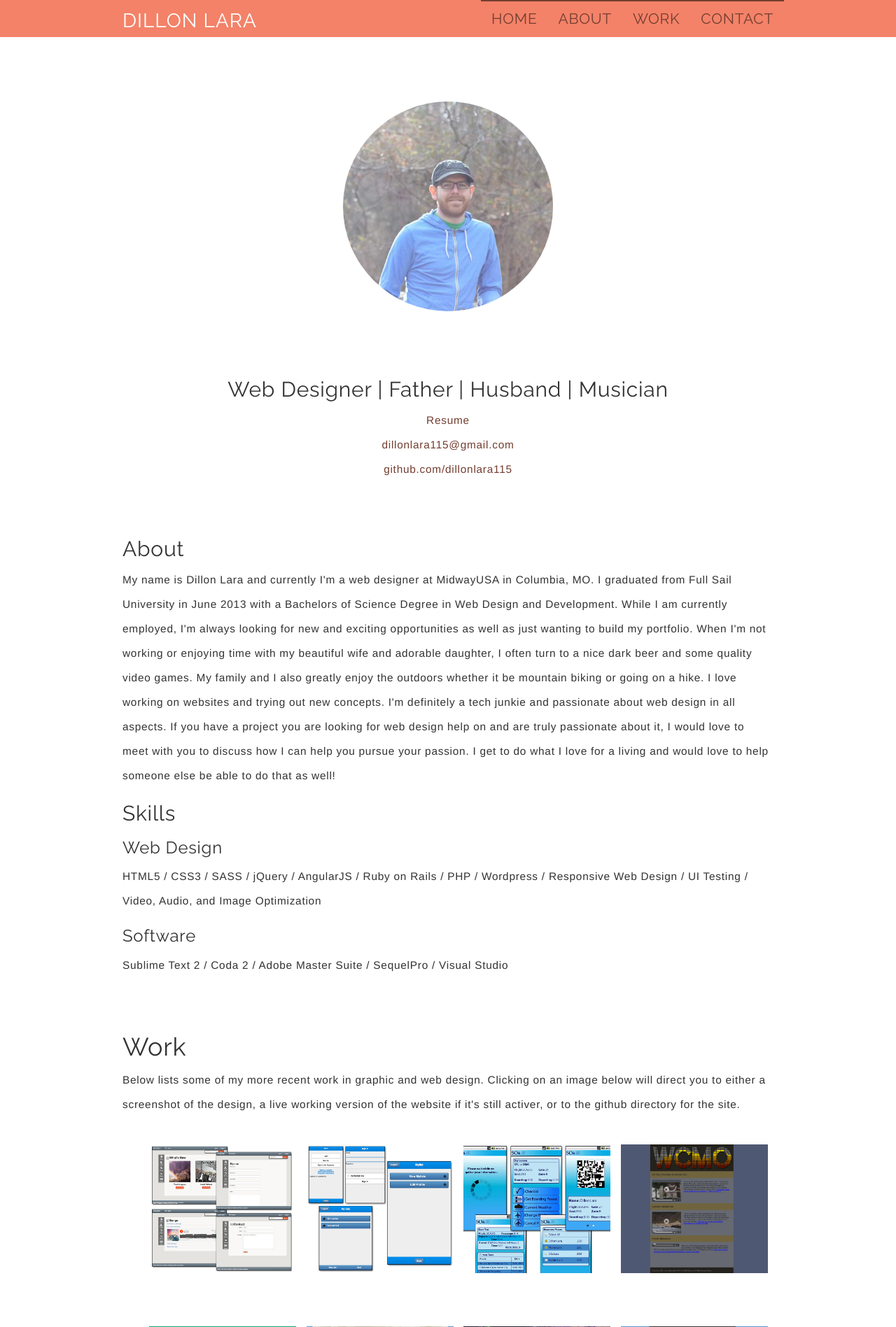
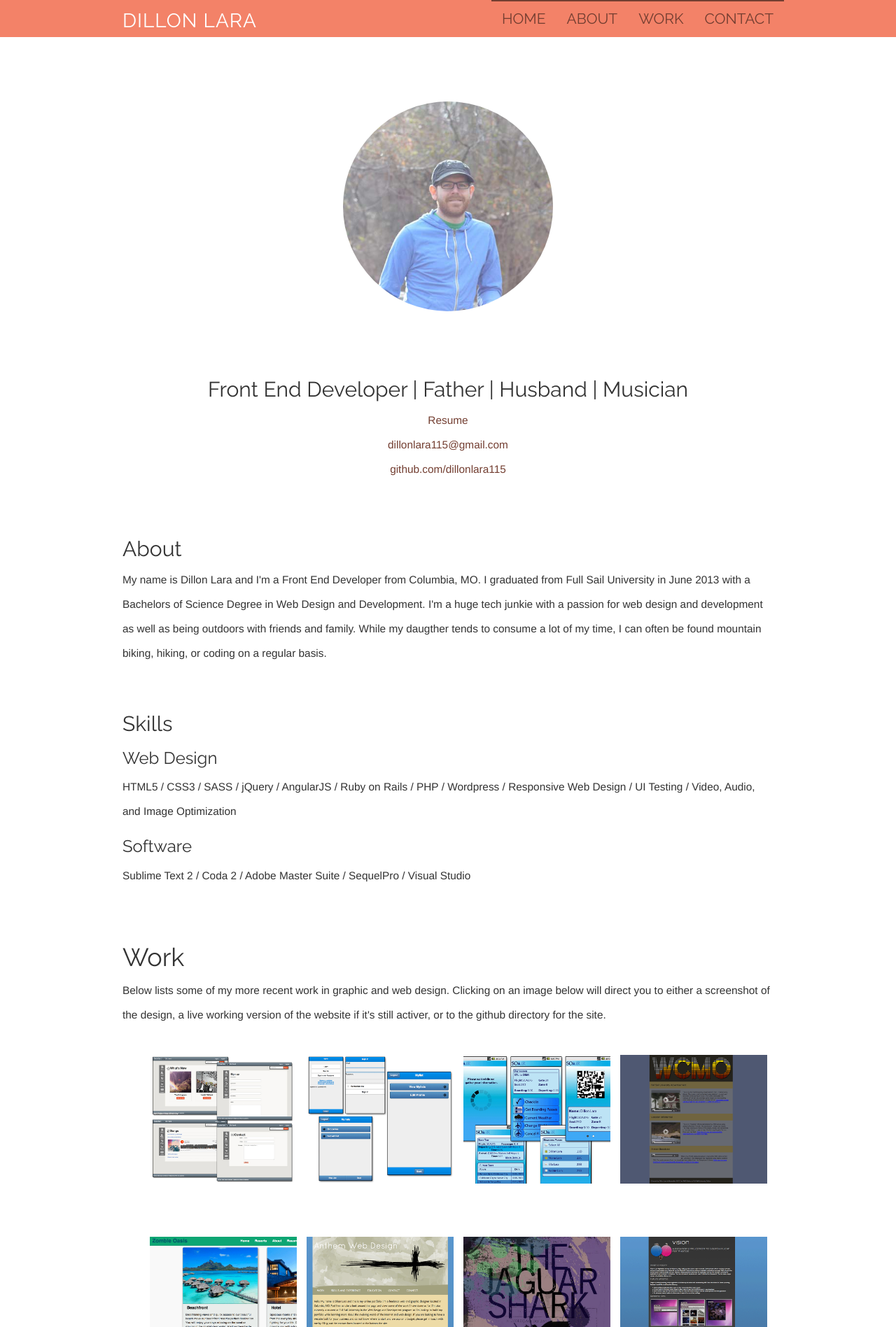
Before and after one commit to dillonlara115/myPortfolio, a Rails app: page / in a window 1280 px wide. Shown: the top 1897 px of the page at 70% size. Run offline with Rails 7, Linux system fonts and the light colour scheme; style sheets or scripts are compiled from the project's sources; some libraries are stand-ins or nearby versions.

Commit message:
footer styles

```diff
--- a/.c9/metadata/workspace/app/assets/stylesheets/application.css
+++ b/.c9/metadata/workspace/app/assets/stylesheets/application.css
@@ -1 +1 @@
-{"filter":false,"title":"application.css","tooltip":"/app/assets/stylesheets/application.css","undoManager":{"mark":-1,"position":-1,"stack":[]},"ace":{"folds":[],"scrolltop":0,"scrollleft":0,"selection":{"start":{"row":0,"column":0},"end":{"row":0,"column":0},"isBackwards":false},"options":{"guessTabSize":true,"useWrapMode":false,"wrapToView":true},"firstLineState":{"row":3,"state":"comment","mode":"ace/mode/css"}},"timestamp":1418760568166,"hash":"51889755950145532c79ef11726d40a4abd0eed4"}
+{"filter":false,"title":"application.css","tooltip":"/app/assets/stylesheets/application.css","undoManager":{"mark":-1,"position":-1,"stack":[]},"ace":{"folds":[],"scrolltop":0,"scrollleft":0,"selection":{"start":{"row":0,"column":0},"end":{"row":0,"column":0},"isBackwards":false},"options":{"guessTabSize":true,"useWrapMode":false,"wrapToView":true},"firstLineState":0},"timestamp":1418760568166,"hash":"51889755950145532c79ef11726d40a4abd0eed4"}
--- a/.c9/metadata/workspace/app/assets/stylesheets/posts.css.scss
+++ b/.c9/metadata/workspace/app/assets/stylesheets/posts.css.scss
@@ -1 +1 @@
-{"filter":false,"title":"posts.css.scss","tooltip":"/app/assets/stylesheets/posts.css.scss","undoManager":{"mark":-1,"position":-1,"stack":[]},"ace":{"folds":[],"scrolltop":0,"scrollleft":0,"selection":{"start":{"row":0,"column":0},"end":{"row":0,"column":0},"isBackwards":false},"options":{"guessTabSize":true,"useWrapMode":false,"wrapToView":true},"firstLineState":0},"timestamp":1418760163450,"hash":"46238bb0555e70fde8b9c4153a735d43398e2da2"}
+{"filter":false,"title":"posts.css.scss","tooltip":"/app/assets/stylesheets/posts.css.scss","undoManager":{"mark":-1,"position":-1,"stack":[]},"ace":{"folds":[],"scrolltop":0,"scrollleft":0,"selection":{"start":{"row":0,"column":0},"end":{"row":0,"column":0},"isBackwards":false},"options":{"guessTabSize":true,"useWrapMode":false,"wrapToView":true},"firstLineState":{"row":166,"mode":"ace/mode/scss"}},"timestamp":1418760163450,"hash":"46238bb0555e70fde8b9c4153a735d43398e2da2"}
--- /dev/null
+++ b/.c9/metadata/workspace/app/views/layouts/_footer.html.erb
@@ -0,0 +1 @@
+{"filter":false,"title":"_footer.html.erb","tooltip":"/app/views/layouts/_footer.html.erb","undoManager":{"mark":1,"position":1,"stack":[[{"group":"doc","deltas":[{"start":{"row":12,"column":27},"end":{"row":12,"column":62},"action":"remove","lines":[" hi-icon-effect-4 hi-icon-effect-4a"]}]}],[{"group":"doc","deltas":[{"start":{"row":2,"column":0},"end":{"row":2,"column":4},"action":"remove","lines":["    "]},{"start":{"row":3,"column":0},"end":{"row":3,"column":4},"action":"remove","lines":["    "]},{"start":{"row":4,"column":171},"end":{"row":4,"column":172},"action":"remove","lines":[" "]},{"start":{"row":6,"column":55},"end":{"row":6,"column":56},"action":"remove","lines":[" "]}]}]]},"ace":{"folds":[],"scrolltop":0,"scrollleft":0,"selection":{"start":{"row":12,"column":27},"end":{"row":12,"column":27},"isBackwards":false},"options":{"guessTabSize":true,"useWrapMode":false,"wrapToView":true},"firstLineState":{"row":307,"mode":"ace/mode/html_ruby"}},"timestamp":1418761555700,"hash":"8b6700a696815447835ab8f8180125d6ab2234be"}
--- a/app/assets/stylesheets/custom.css.scss
+++ b/app/assets/stylesheets/custom.css.scss
@@ -21,7 +21,6 @@ $linkColor: #733E31;
 body {
   padding-top: 70px;
   line-height: 2.5em;
-  letter-spacing: .75px;
 }
 a {
   color: $linkColor;
@@ -133,6 +132,11 @@ nav a:focus {
   min-height: 300px;
   padding-top: 50px;
 }
+
+#about p {
+
+}
+
 #blog {
   padding-top: 50px;
 }
--- a/app/views/layouts/_footer.html.erb
+++ b/app/views/layouts/_footer.html.erb
@@ -10,7 +10,7 @@
   </span>
   </small>
   <nav>
-    <ul class="hi-icon-wrap hi-icon-effect-4 hi-icon-effect-4a">
+    <ul class="hi-icon-wrap">
       <li><%= link_to "", 'https://twitter.com/jaguarsharksays', class: 'fa fa-twitter fa-2x hi-icon', target: '_blank' %></li>
       <li><%= link_to "", 'https://www.facebook.com/dillon.lara', class: 'fa fa-facebook fa-2x hi-icon', target: '_blank' %></li>
       <li><%= link_to "", 'https://github.com/dillonlara115', class: 'fa fa-github fa-2x hi-icon', target: '_blank' %> </li>
--- a/app/views/static_pages/home.html.erb
+++ b/app/views/static_pages/home.html.erb
@@ -7,7 +7,7 @@
 
     <%= image_tag('me.jpg', size: "300", class: 'img-circle', itemprop: "image")  %>
 
-    <h2 itemprop="alternateName">Web Designer | Father | Husband | Musician</h2>
+    <h2 itemprop="alternateName">Front End Developer | Father | Husband | Musician</h2>
     <p>
         <%= link_to "Resume", 'https://dl.dropboxusercontent.com/u/987239/dillonLaraResume.pdf', target: '_blank' %><br />
         <%= mail_to "dillonlara115@gmail.com", nil, :itemprop => 'email', content: 'dillonlara115@gmail.com' %><br />
@@ -17,12 +17,9 @@
 <section id="about">
 	<h2>About</h2>
 	<p itemprop="description">
-	My name is <span itemprop="name">Dillon Lara</span> and currently I'm a <span itemprop="jobTitle">web designer</span> at <span itemprop="worksFor">MidwayUSA </spam>in Columbia, MO.
-	I graduated from Full Sail University in June 2013 with a Bachelors of Science Degree in Web Design and Development.  While I am currently employed, I'm always looking for new and
-	exciting opportunities as well as just wanting to build my portfolio.  When I'm not working or enjoying time with my beautiful wife and adorable daughter, I often turn to a nice dark
-	beer and some quality video games.  My family and I also greatly enjoy the outdoors whether it be mountain biking or going on a hike.  I love working on websites and trying out new concepts.
-	I'm definitely a tech junkie and passionate about web design in all aspects.  If you have a project you are looking for web design help on and are truly passionate about it, I would
-	love to meet with you to discuss how I can help you pursue your passion.  I get to do what I love for a living and would love to help someone else be able to do that as well!
+	  My name is <span itemprop="name">Dillon Lara</span> and I'm a <span itemprop="jobTitle">Front End Developer</span> from Columbia, MO.  I graduated from Full Sail University in
+	  June 2013 with a Bachelors of Science Degree in Web Design and Development.  I'm a huge tech junkie with a passion for web design and development as well as being outdoors with
+	  friends and family.  While my daugther tends to consume a lot of my time, I can often be found mountain biking, hiking, or coding on a regular basis.
 	</p>
 </section>
 
```
Also changed, not shown: other parts of app/assets/stylesheets/custom.css.scss (+15 -27 lines), .c9/metadata/workspace/app/assets/stylesheets/custom.css.scss (+1 -1 lines), .c9/metadata/workspace/app/assets/stylesheets/static_pages.css.scss (+1 -1 lines), .c9/metadata/workspace/app/views/static_pages/home.html.erb (+1 -1 lines), 1 other file.
